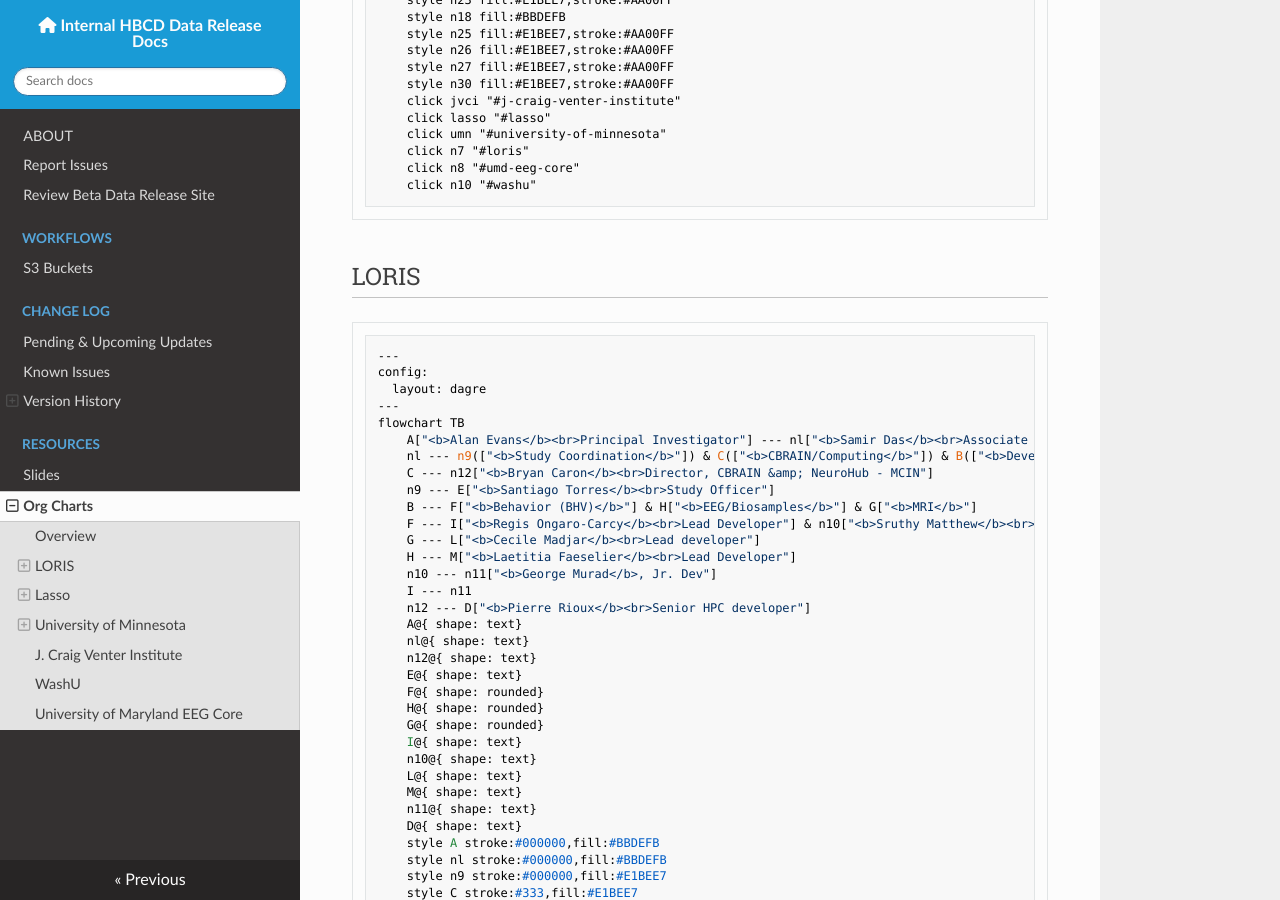
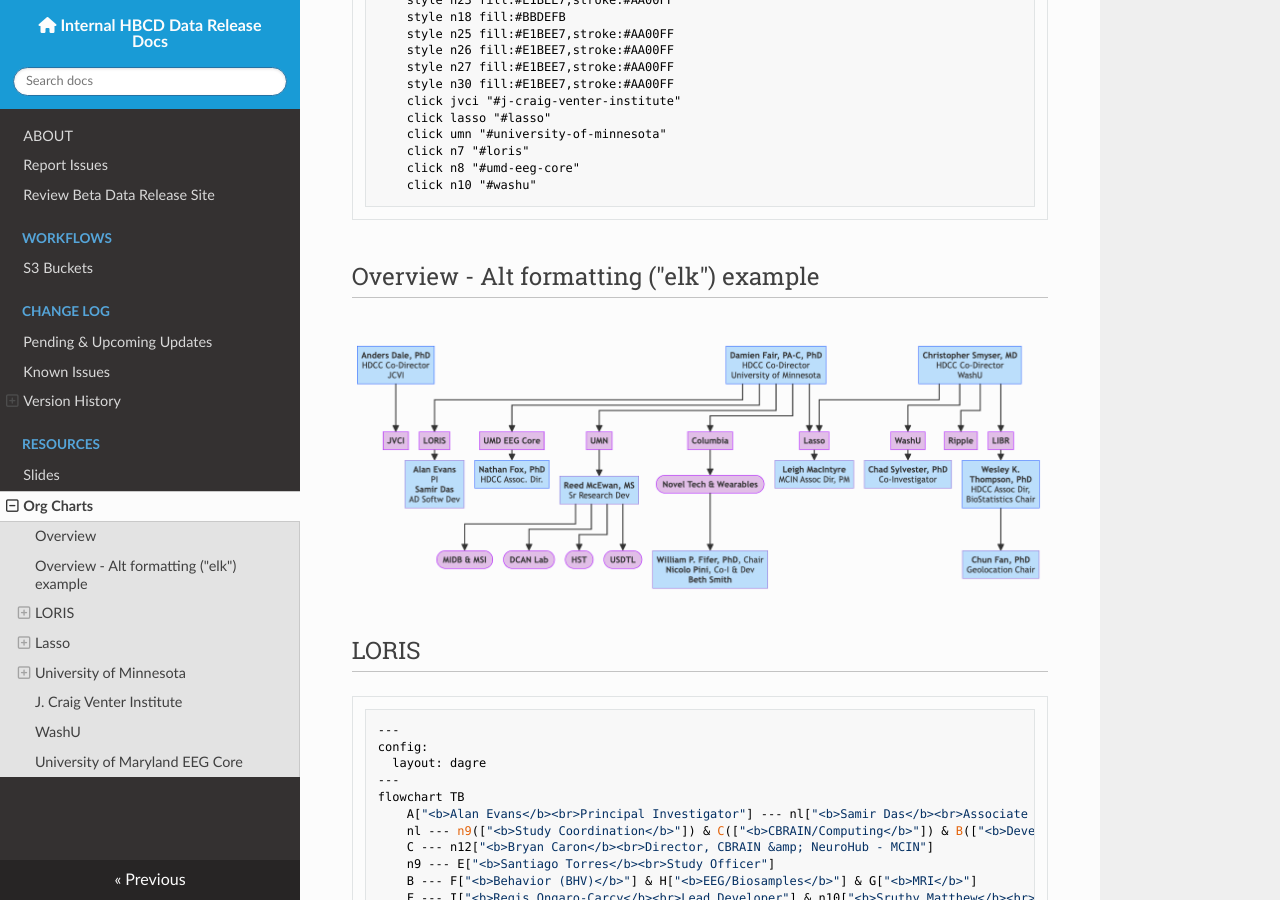
Before and after one commit to DCAN-Labs/hbcd-docs-internal, an MkDocs documentation site: the page built from docs/orgcharts.md, in a window 1280 px wide and 900 px high, scrolled down 1515 px. Built offline with MkDocs 1.6.1, drawn with Linux system fonts in a browser that asks for light colours; nearby versions of some CDN libraries.

Commit message:
add png of elk formatting for ref

````diff
--- a/docs/orgcharts.md
+++ b/docs/orgcharts.md
@@ -81,6 +81,10 @@ flowchart TB
     click n8 "#umd-eeg-core"
     click n10 "#washu"
 ```
+
+## Overview - Alt formatting ("elk") example
+
+![](overview_elk.png)
 
 ## LORIS
 ```mermaid
````
Also changed, not shown: docs/overview_elk.png (added).
